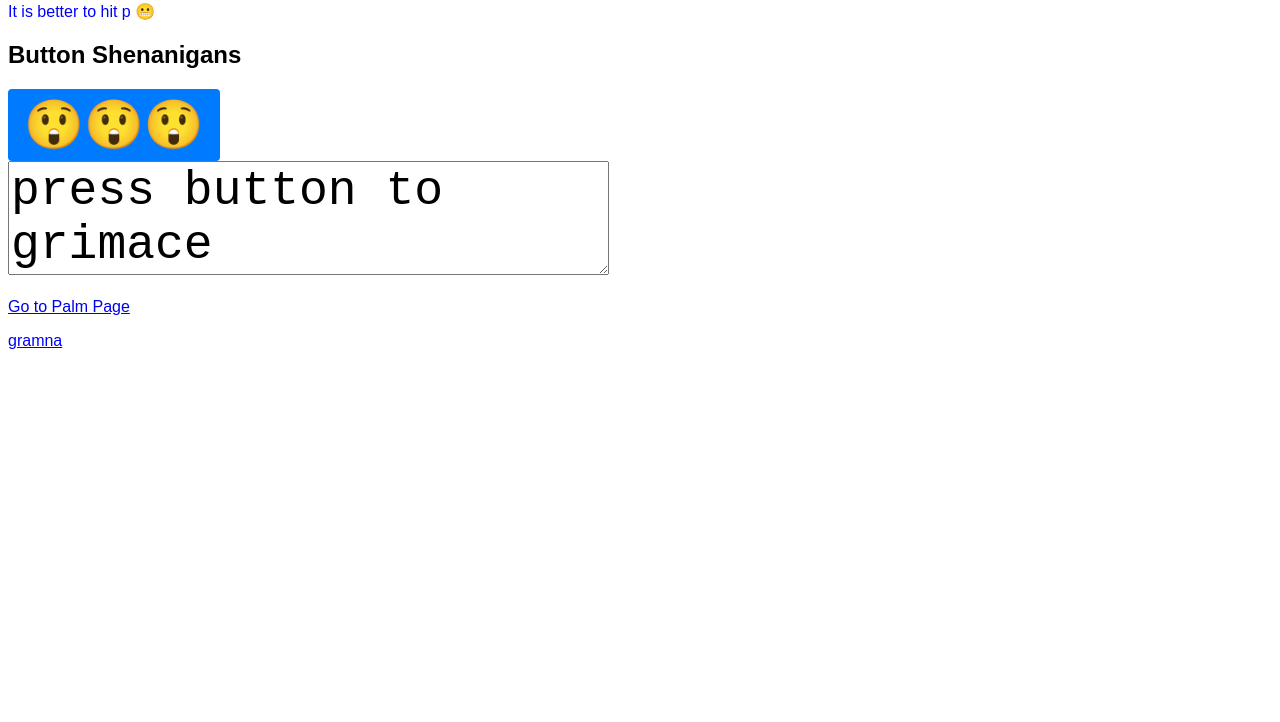
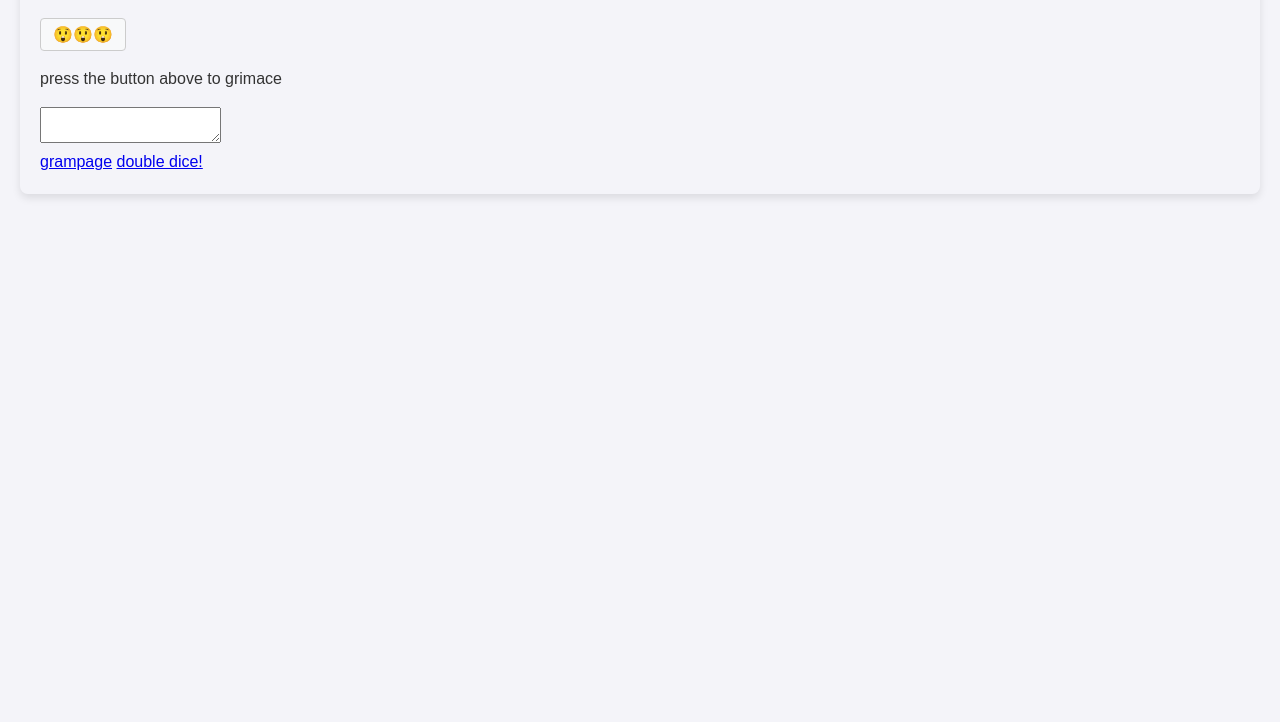
Before and after one commit to bitokn/ubiquitous-octo-winner, a plain HTML site: page mainpage.html in a window 1280 px wide. Shown: the part 78-800 px from the top of the page. Drawn offline with Linux system fonts and the light colour scheme.

Commit message:
added progress bar labels, cleaned up mainpage

```diff
--- a/forest_script.js
+++ b/forest_script.js
@@ -1,7 +1,5 @@
 function doFunction1() {
     let grimaceField = document.getElementById('textbox1')
-    grimaceField.innerHTML = "press button to grimace"
-    grimaceField.style.fontSize = "48px"
 }
 doFunction1()
 function doFunction2() {
--- a/mainpage.html
+++ b/mainpage.html
@@ -5,56 +5,56 @@
 <meta charset="UTF-8">
 <style>
     body {
-        font-family: sans-serif;
-    }
-
-    h1 {
-        text-align: center;
-    }
-
-    h2 {
-        text-align: left;
+        font-family: Arial, Helvetica, sans-serif;
+        font-size: 16px;
+        line-height: 1.5;
+        color: #333;
+        background-color: #f4f4f9;
+        margin: 20px;
+        padding: 20px;
+        box-shadow: 0 4px 8px rgba(0, 0, 0, 0.1);
+        border-radius: 8px;
     }
 
     p {
-        text-align: left;
-        color: blue;
-    }
-
-    .large-font {
-        font-size: large;
+        font-family: Arial, Helvetica, sans-serif;
+        font-size: 16px;
+        line-height: 1.5;
+        color: #333;
     }
 
     .button {
-        font-size: 48px;
-        padding: 8px 16px;
-        border: none;
-        background-color: #007BFF;
-        color: white;
+        font-size: medium;
+        padding: 6px 12px;
+        border: 1px solid #ccc;
+        background-color: #f8f9fa;
+        color: #333;
         cursor: pointer;
         border-radius: 4px;
+        transition: background-color 0.3s, border-color 0.3s;
     }
 
     .button:hover {
-        background-color: #0056b3;
+        background-color: #e2e6ea;
+        border-color: #adb5bd;
+    }
+
+    .a {
+        text-decoration: none;
     }
 </style>
 
 
 <body>
-    <h1>Welcome to Palm Forest</h1>
-    <p>It is better to hit p &#128556;</p>
-    <h2>Button Shenanigans</h2>
-    <p class="large-font">
-        <input id="grimaceButton" class="button" type="button" value="&#128562;&#128562;&#128562;"
-            onclick="doFunction2()">
-        <br>
-        <textarea id="textbox1"></textarea>
-    </p>
-    <a href="palmpage.html">Go to Palm Page</a>
-    <a href="grampage.html">
-        <p>gramna</p>
-    </a>
+    <p>welcome to palm forest</p>
+    <input id="grimaceButton" class="button" type="button" value="&#128562;&#128562;&#128562;" onclick="doFunction2()">
+    <br />
+    <p>press the button above to grimace</p>
+    <textarea id="textbox1"></textarea>
+    <br />
+
+    <a href="grampage.html">grampage</a>
+    <a href="palmpage.html">double dice!</a>
 </body>
 <script src="forest_script.js"></script>
 
```
Also changed, not shown: palmpage.html (+5 -0 lines), palmscript.js (+25 -17 lines).
